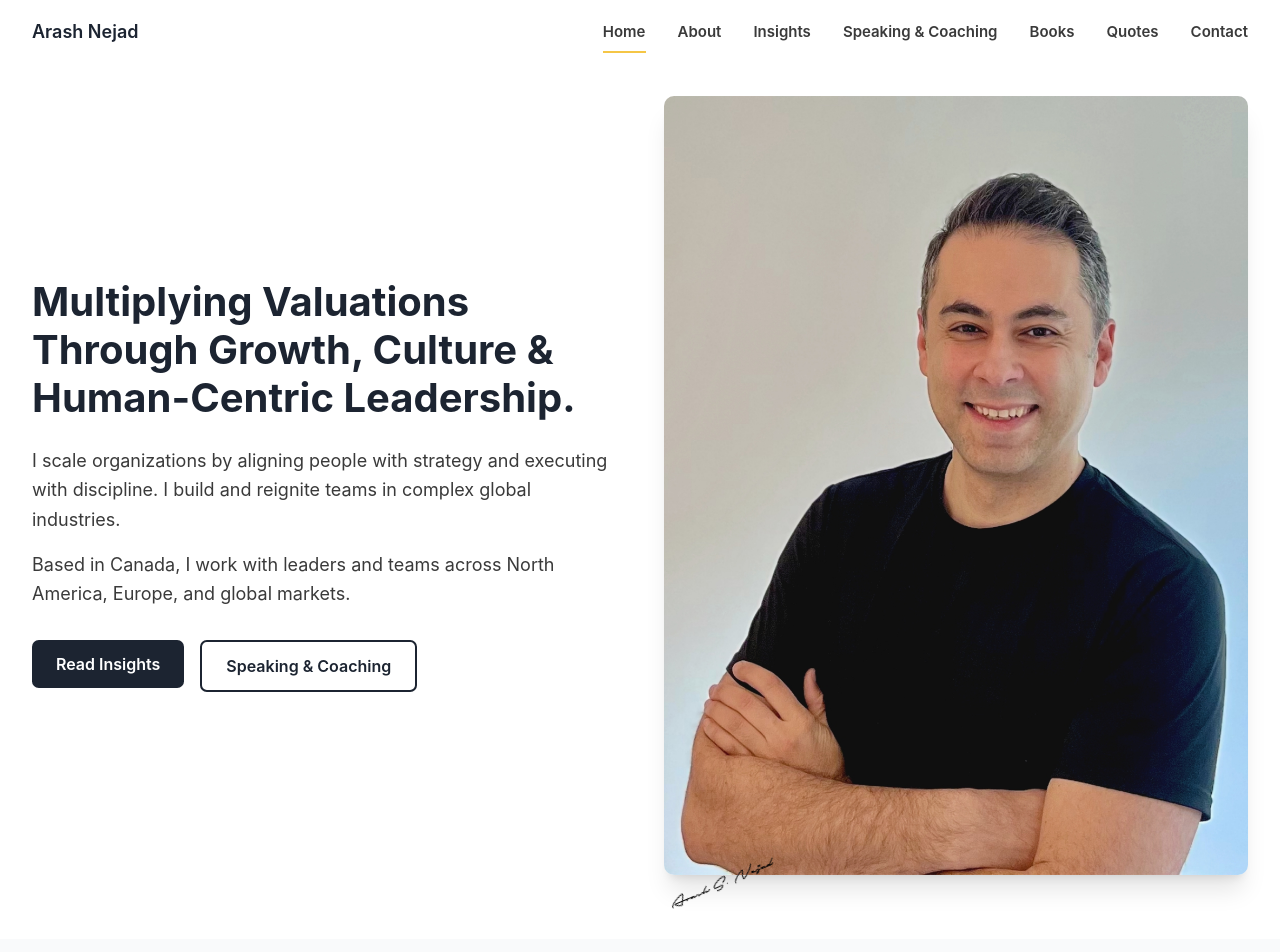
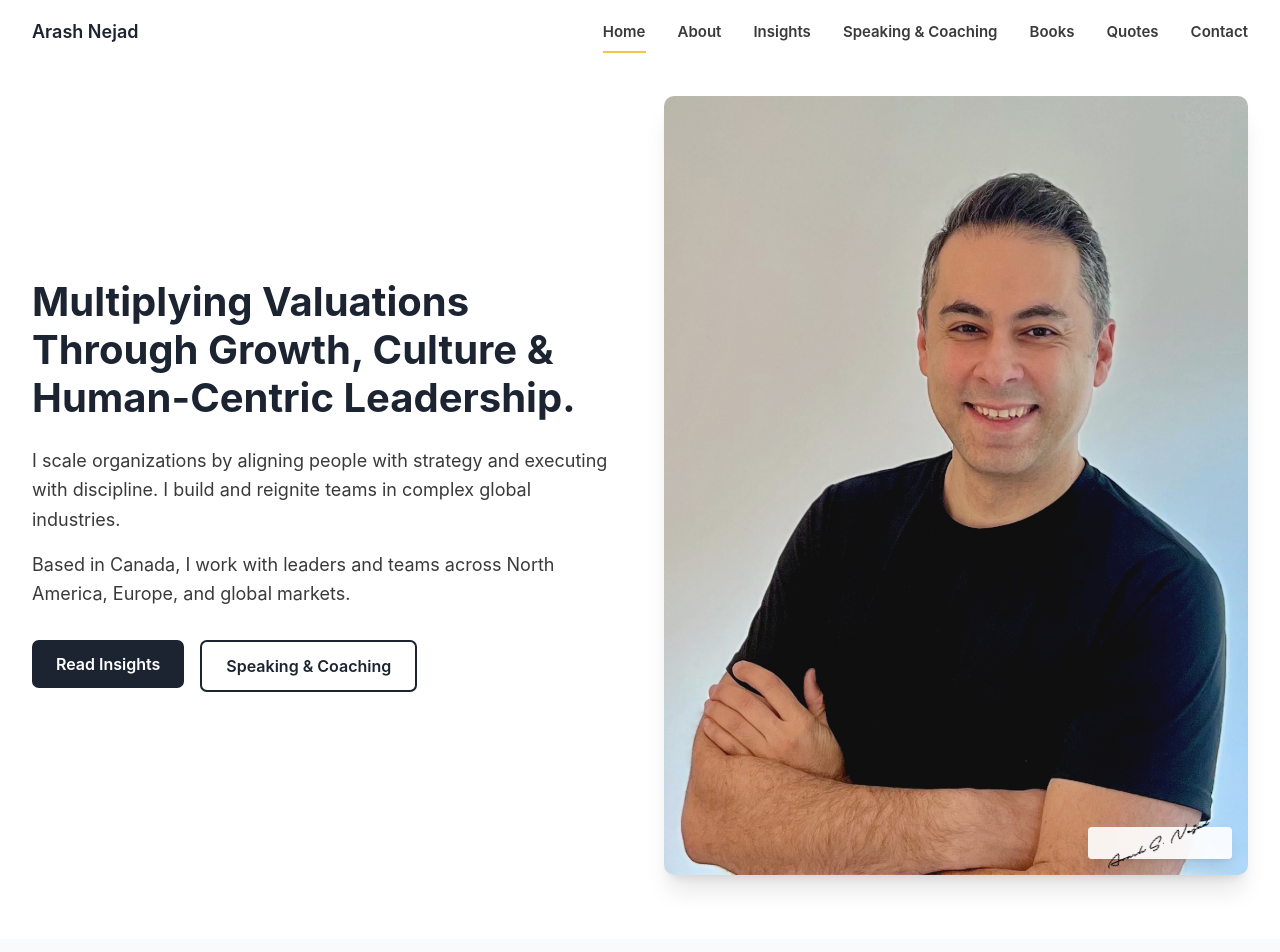
Before and after one commit to arashhappyteams/arashnejad-website, a React (Vite) app: page / in a window 1280 px wide. Shown: the top 952 px of the page. Built offline with nearby package versions, Linux system fonts and the light colour scheme.

Commit message:
Adjust signature overlay position in Home component

```diff
--- a/src/pages/Home.tsx
+++ b/src/pages/Home.tsx
@@ -203,11 +203,11 @@ export function Home() {
                   className="w-full h-full object-cover"
                 />
               </div>
-
               {/* Signature Overlay */}
-              <div className="absolute bottom-6 right-6 z-20 rotate-[23deg] origin-bottom-right">
+              <div className="absolute bottom-4 right-4 bg-white/90 backdrop-blur-sm px-3 py-2 rounded shadow-lg">
                 <Signature />
               </div>
+
             </motion.div>
           </div>
         </div>
```
